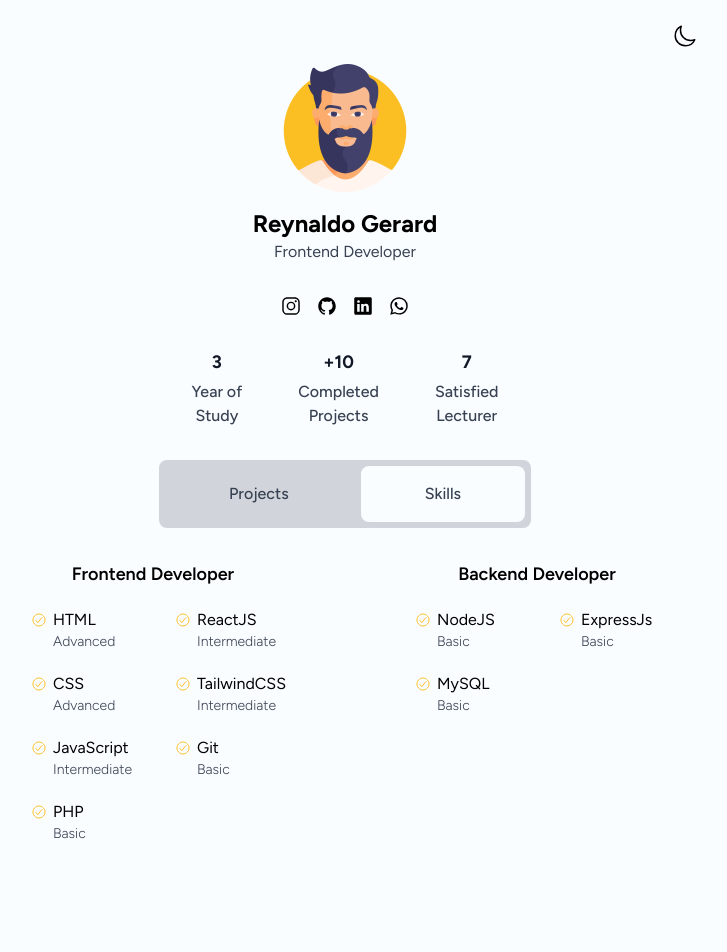
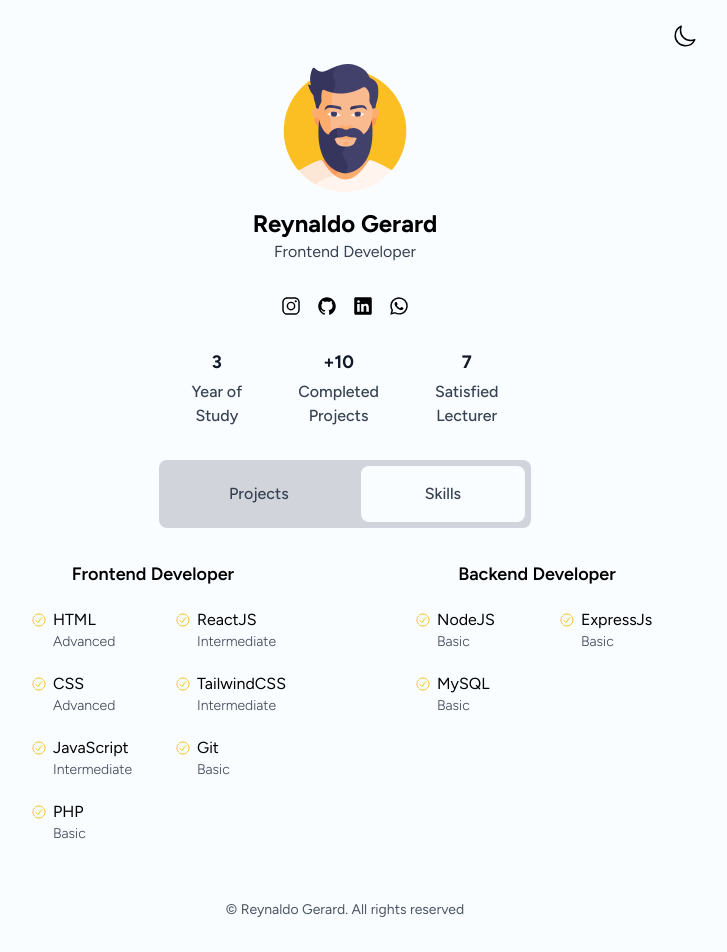
Before and after one commit to aldogerard/personal-website, a React (Vite) app: page / in a window 1280 px wide. Shown: the top 952 px of the page, without its empty margins (295-1022 px from the left). Built offline with nearby package versions, Linux system fonts and the light colour scheme.

Commit message:
add footer

```diff
--- a/index.html
+++ b/index.html
@@ -3,7 +3,7 @@
 
 <head>
   <meta charset="UTF-8" />
-  <link rel="icon" href="./public/favicon.png" type="iamge">
+  <link rel="icon" href="./public/favicon.png" type="image">
   <meta name="viewport" content="width=device-width, initial-scale=1.0" />
   <title>Reynaldo Gerard</title>
 </head>
--- a/src/App.jsx
+++ b/src/App.jsx
@@ -1,13 +1,15 @@
 import React from "react";
 import HeaderSection from "./components/Fragments/HeaderSection";
 import MainSection from "./components/Fragments/MainSection";
+import FooterSection from "./components/Fragments/FooterSection";
 
 const App = () => {
   return (
     <>
-      <div className="h-[300vh] w-full bg-light dark:bg-dark">
+      <div className=" w-full bg-light dark:bg-dark">
         <HeaderSection />
         <MainSection />
+        <FooterSection />
       </div>
     </>
   );
--- a/src/components/Elements/ProjectSection.jsx
+++ b/src/components/Elements/ProjectSection.jsx
@@ -3,7 +3,9 @@ import React from "react";
 const ProjectSection = () => {
   return (
     <>
-      <h1 className="text-lg font-semibold dark:text-light">Under Maintance !!!</h1>
+      <div className="h-32">
+        <h1 className="text-base font-semibold dark:text-light md:text-lg">Under Maintance !!!</h1>
+      </div>
     </>
   );
 };
--- /dev/null
+++ b/src/components/Fragments/FooterSection.jsx
@@ -0,0 +1,13 @@
+import React from "react";
+
+const FooterSection = () => {
+  return (
+    <>
+      <div className="mt-4 w-full py-10">
+        <h6 className="text-center text-xs text-gray-600 dark:text-gray-400 md:text-sm">© Reynaldo Gerard. All rights reserved</h6>
+      </div>
+    </>
+  );
+};
+
+export default FooterSection;
```
